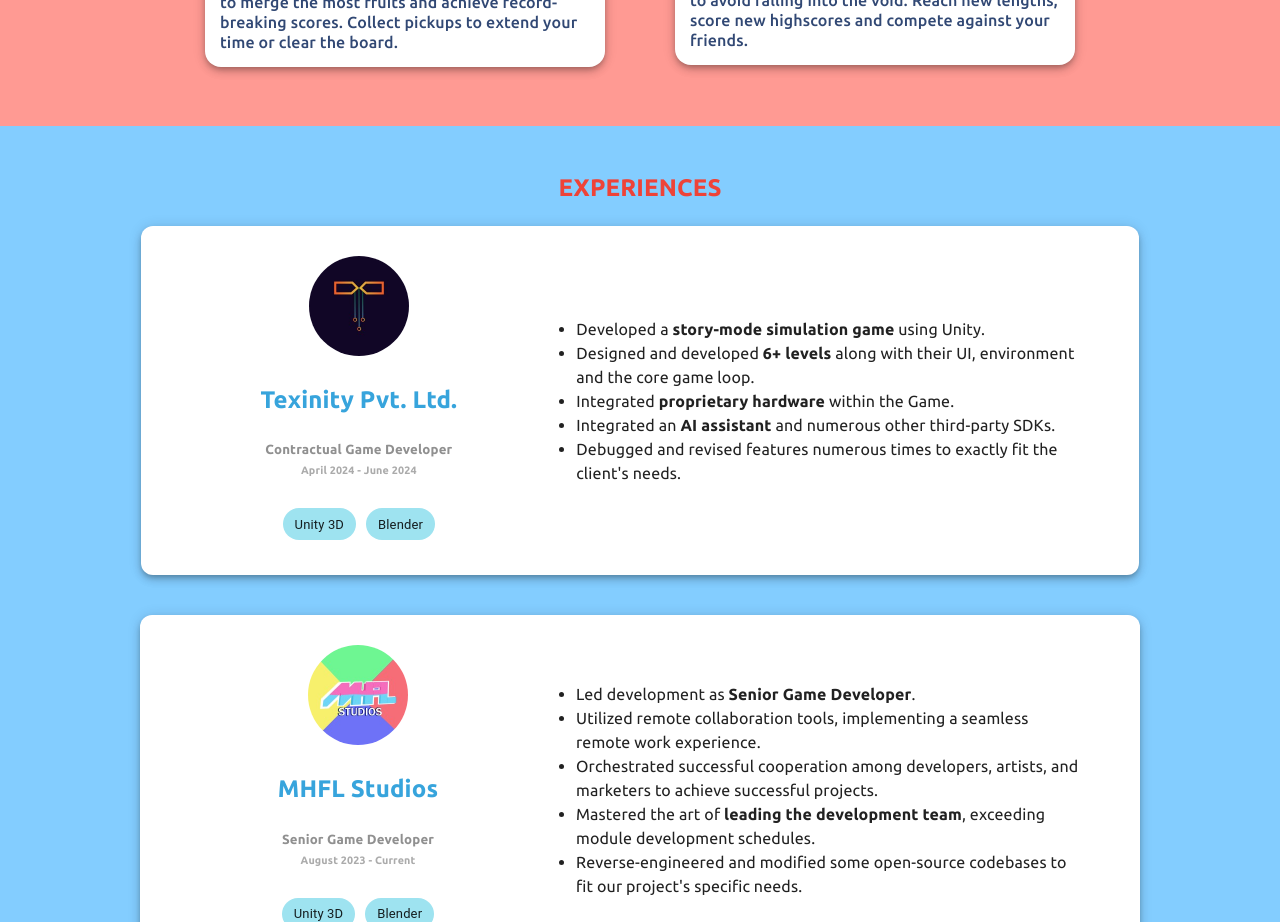
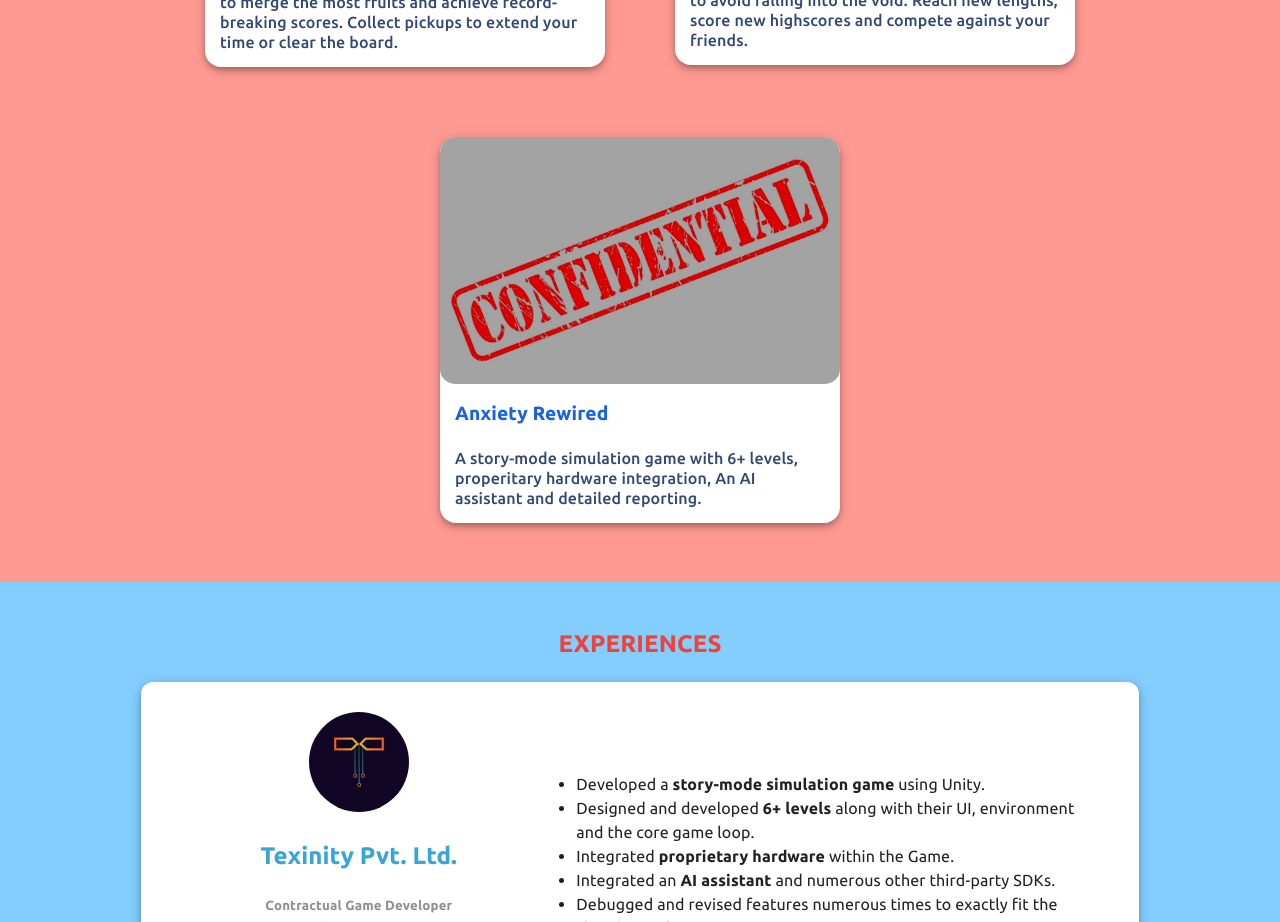
Before and after one commit to TheProProgrammer/Portfolio, a React (Create React App) app: page / in a window 1280 px wide. Shown: the part 1480-2402 px from the top of the page. Built offline with nearby package versions, Linux system fonts and the light colour scheme.

Commit message:
added texinity proejct

```diff
--- a/src/App.js
+++ b/src/App.js
@@ -156,6 +156,12 @@ const projects = [
     description: "Swerve and hop through the platforms at speed to avoid falling into the void. Reach new lengths, score new highscores and compete against your friends.",
     thumbnail: require("./assets/projects/escubar.png"),
     link:"https://play.google.com/store/apps/details?id=com.theproprogrammer.Escubar&hl=en_US"
+  },
+  {
+    title: "Anxiety Rewired",
+    description: "A story-mode simulation game with 6+ levels, properitary hardware integration, An AI assistant and detailed reporting.",
+    thumbnail: require("./assets/projects/confidential.jpg"),
+    link:"",
   },
 ];
 const connectLinks = [
```
Also changed, not shown: src/assets/projects/confidential.jpg (added).
